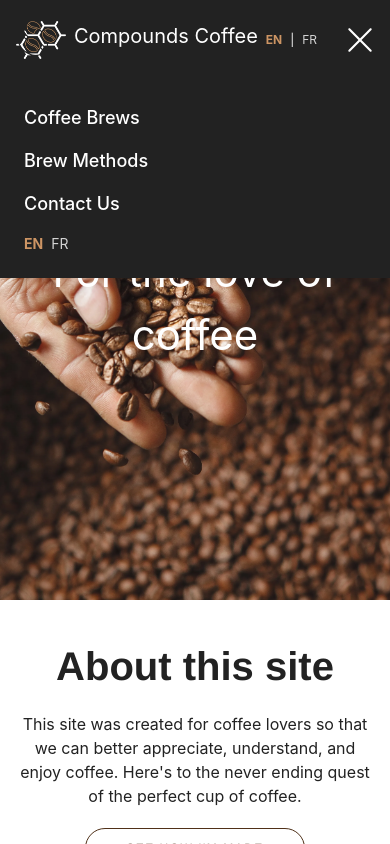
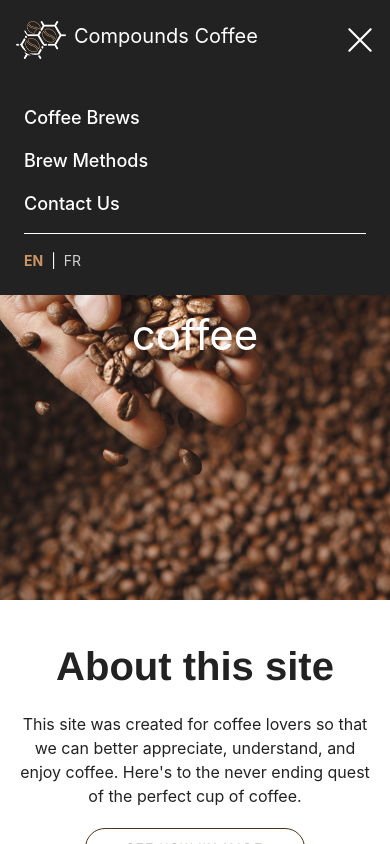
Before and after one commit to montanyecreative/compounds-coffee, a Next.js app: page / in a window 390 px wide. Both pictures are taken after a click on the button "Toggle menu". Shown: the top 844 px of the page. Built offline with nearby package versions, Linux system fonts and the light colour scheme.

Commit message:
Implemented some mobile design fixes

```diff
--- a/app/globals.css
+++ b/app/globals.css
@@ -60,6 +60,30 @@ body {
 /* Handle on hover */
 ::-webkit-scrollbar-thumb:hover {
 	background: #555;
+}
+
+.coffee-tags-scroll {
+	padding-bottom: 4px;
+	scrollbar-width: thin;
+	scrollbar-color: #cd9564 rgba(148, 98, 52, 0.1);
+}
+
+.coffee-tags-scroll::-webkit-scrollbar {
+	height: 6px;
+}
+
+.coffee-tags-scroll::-webkit-scrollbar-track {
+	background: rgba(148, 98, 52, 0.1); /* lightRoast with opacity */
+	border-radius: 10px;
+}
+
+.coffee-tags-scroll::-webkit-scrollbar-thumb {
+	background: #cd9564; /* brown */
+	border-radius: 10px;
+}
+
+.coffee-tags-scroll::-webkit-scrollbar-thumb:hover {
+	background: #946234; /* lightRoast on hover */
 }
 
 main {
--- a/components/altBrewMethodDetail.tsx
+++ b/components/altBrewMethodDetail.tsx
@@ -16,24 +16,24 @@ export default function AltBrewMethodDetail({ brewMethod }: AltBrewMethodDetailP
 			{/* Hero header */}
 			<div className="relative overflow-hidden rounded-2xl bg-gradient-to-br from-lightRoast to-white p-8 text-black mb-10">
 				<div className="relative z-10">
-					<div className="mb-3 inline-flex items-center gap-2">
-						<span className="rounded-full bg-white/70 px-3 py-1 text-xs font-semibold tracking-wide text-brown">
+					<div className="mb-3 flex items-center gap-2 overflow-x-auto overflow-y-hidden coffee-tags-scroll">
+						<span className="rounded-full bg-white/70 px-3 py-2 text-xs font-semibold tracking-wide text-brown whitespace-nowrap flex-shrink-0">
 							{translations("labels.brewMethod")}
 						</span>
 						{brewMethod.fields.brewTempRange && (
-							<span className="rounded-full bg-white/70 px-3 py-1 text-xs font-semibold tracking-wide text-brown">
+							<span className="rounded-full bg-white/70 px-3 py-2 text-xs font-semibold tracking-wide text-brown whitespace-nowrap flex-shrink-0">
 								{brewMethod.fields.brewTempRange}
 								{brewMethod.fields.brewTempRange ? `°F ${translations("labels.temperatureRange")}` : ""}
 							</span>
 						)}
 						{typeof brewMethod.fields.optimalCoffeeDose === "number" && (
-							<span className="rounded-full bg-white/70 px-3 py-1 text-xs font-semibold tracking-wide text-brown">
+							<span className="rounded-full bg-white/70 px-3 py-2 text-xs font-semibold tracking-wide text-brown whitespace-nowrap flex-shrink-0">
 								{brewMethod.fields.optimalCoffeeDose}
 								{brewMethod.fields.optimalCoffeeDose ? `g ${translations("labels.coffeeNeeded")}` : ""}
 							</span>
 						)}
 						{typeof brewMethod.fields.targetBrewYield === "number" && (
-							<span className="rounded-full bg-white/70 px-3 py-1 text-xs font-semibold tracking-wide text-brown">
+							<span className="rounded-full bg-white/70 px-3 py-2 text-xs font-semibold tracking-wide text-brown whitespace-nowrap flex-shrink-0">
 								{brewMethod.fields.targetBrewYield}g
 								{brewMethod.fields.targetBrewYield
 									? ` (${gramsToFluidOunces(brewMethod.fields.targetBrewYield)} fl oz) ${translations(
--- a/components/footer.tsx
+++ b/components/footer.tsx
@@ -37,7 +37,7 @@ export default function Footer() {
 				{navLinks.map((nav, index) => (
 					<span
 						key={nav.id}
-						className="text-white uppercase cursor-pointer text-[12px] lg:text-[13px] mr-3 md:mr-5 lg:mr-8"
+						className="text-white uppercase cursor-pointer text-[12px] lg:text-[13px] mr-3 md:mr-5 lg:mr-8 mb-4 md:mb-0"
 						onClick={() => setActive(nav.link)}
 					>
 						<a
--- a/components/navbar.tsx
+++ b/components/navbar.tsx
@@ -71,7 +71,7 @@ export default function Navbar() {
 							</li>
 						))}
 					</ul>
-					<div className="ml-2 flex items-center gap-2 text-white text-[12px]">
+					<div className="hidden md:flex ml-2 items-center gap-2 text-white text-[12px]">
 						<a
 							href={buildHrefWithLang(currentRoute || "/", "en-US")}
 							className={`uppercase ${currentLang === "en-US" ? "font-bold text-brown hover:cursor-pointer" : "opacity-80"}`}
@@ -104,9 +104,9 @@ export default function Navbar() {
 						<div
 							className={`${
 								toggle ? "mobile-menu show" : "mobile-menu"
-							} p-6 text-white bg-black absolute top-20 right-0 md:mx-4 md:my-2 min-w-[100%] sidebar`}
+							} p-6 text-white bg-black absolute top-20 right-0 md:mx-4 md:my-2 min-w-[100%] sidebar flex flex-col`}
 						>
-							<ul className="list-none flex justify-end items-start flex-1 flex-col">
+							<ul className="list-none flex justify-end items-start flex-1 flex-col pb-4">
 								{navLinks.map((nav, index) => (
 									<li
 										key={nav.id}
@@ -119,7 +119,7 @@ export default function Navbar() {
 									</li>
 								))}
 							</ul>
-							<div className="mt-4 text-[14px]">
+							<div className="mt-auto pt-4 text-[14px] border-t border-white">
 								<a
 									href={buildHrefWithLang(currentRoute || "/", "en-US")}
 									className={`uppercase mr-2 ${
@@ -128,6 +128,8 @@ export default function Navbar() {
 								>
 									EN
 								</a>
+								<span className="mr-2">|</span>
+
 								<a
 									href={buildHrefWithLang(currentRoute || "/", "fr-CA")}
 									className={`uppercase ${
```
